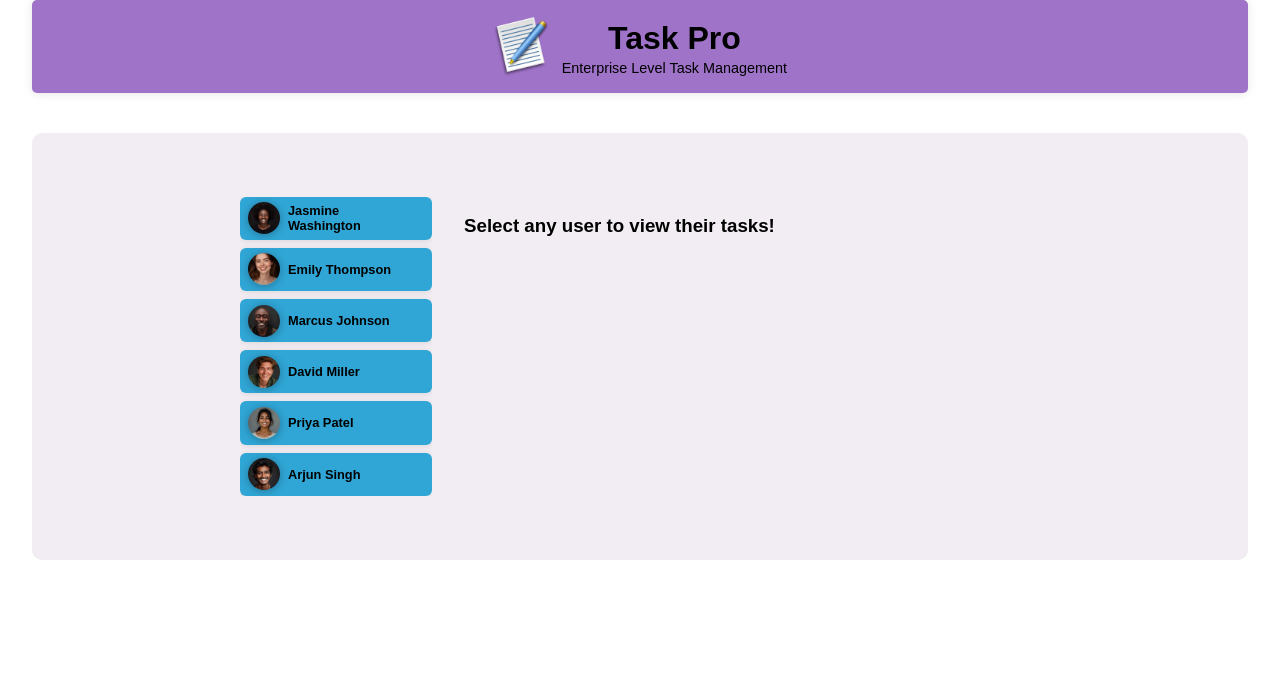
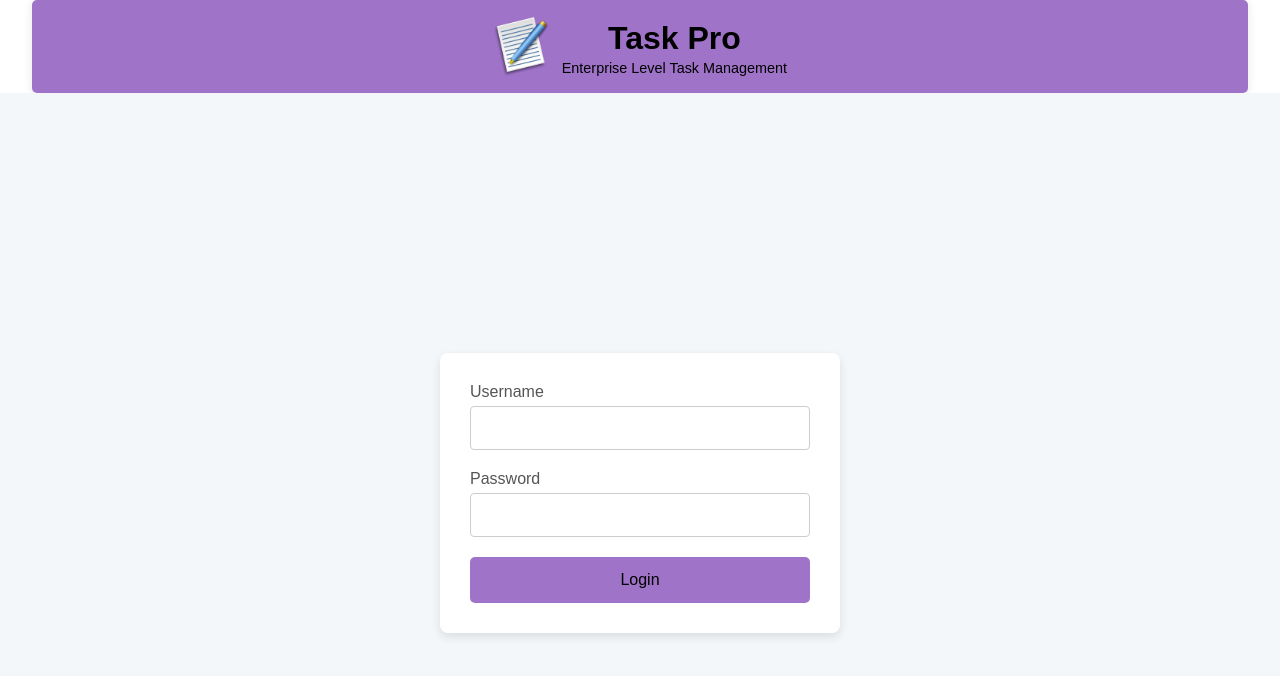
Before and after one commit to sivasankari-dev/task_pro, an Angular app: page / in a window 1280 px wide. Shown: the top 676 px of the page. Built offline with nearby package versions, Linux system fonts and the light colour scheme.

Commit message:
User Authentication

```diff
--- a/src/app/app.component.css
+++ b/src/app/app.component.css
@@ -1,7 +1,7 @@
 main {
     width: 90%;
     max-width: 50rem;
-    margin: 2.5rem auto;
+    margin:2.5rem auto;
     display: grid;
     grid-auto-flow: row;
     gap: 2rem;
@@ -26,6 +26,31 @@ main {
     overflow: auto;
   }
 
+  .welcome-container{
+    display: flex;
+    align-items: center; /* Align vertically */
+  }
+
+  .welcome-container h3{
+    margin-right: 10px;
+  }
+
+  .logout{
+    font:inherit;
+    font-size: 0.9rem;
+    font-weight: bold;
+    padding: 8px;
+    cursor: pointer;
+    border: none;
+    background-color: rgb(138, 185, 209);
+    margin-right: 5px;
+    border-radius: 5px;
+  }
+
+  .logout:hover{
+    background-color: #9965dd;
+  }
+
   /* @media (min-width: 768px) {
     main {
       margin: 4rem auto;
@@ -37,12 +62,96 @@ main {
     }
   } */
 
+  /* Container for the entire login form */
+.login-container {
+  display: flex;
+  flex-direction: column;
+  justify-content: center;
+  align-items: center;
+  min-height: 100vh;
+  background-color: #f4f7fa;
+  padding: 20px;
+}
+
+/* Title of the form */
+.login-title {
+  font-size: 2rem;
+  margin-bottom: 20px;
+  color: #333;
+}
+
+/* Styling for the form itself */
+.login-form {
+  background: #fff;
+  padding: 30px;
+  border-radius: 8px;
+  box-shadow: 0 4px 10px rgba(0, 0, 0, 0.1);
+  width: 100%;
+  max-width: 400px;
+}
+
+/* Grouping label and input fields */
+.input-group {
+  margin-bottom: 20px;
+}
+
+/* Label styling */
+.input-group label {
+  font-size: 1rem;
+  color: #555;
+  margin-bottom: 5px;
+  display: block;
+}
+
+/* Input field styling */
+.input-group input {
+  width: 100%;
+  padding: 12px;
+  font-size: 1rem;
+  border: 1px solid #ccc;
+  border-radius: 4px;
+  box-sizing: border-box;
+  outline: none;
+}
+
+.input-group input:focus {
+  border-color: #007bff;
+}
+
+/* Button styling */
+.login-btn {
+  width: 100%;
+  padding: 14px;
+  font-size: 1rem;
+  background-color: rgb(159, 115, 200);
+  /* color: #555; */
+  border: none;
+  border-radius: 5px;
+  cursor: pointer;
+  transition: background-color 0.3s ease;
+}
+
+.login-btn:hover {
+  background-color: #0056b3;
+}
+
+/* Mobile responsiveness */
+@media (max-width: 600px) {
+  .login-container {
+    padding: 10px;
+  }
+
+  .login-form {
+    padding: 20px;
+  }
+}
+
   /* Media Queries for Responsive Design */
 
 /* Tablet-sized devices and above (min-width: 768px) */
 @media (min-width: 768px) {
   main {
-      margin: 4rem auto;
+      margin: 1rem auto 4rem auto;
       grid-template-columns: 1fr 3fr; /* Two-column layout on larger screens */
   }
 
--- a/src/app/app.component.html
+++ b/src/app/app.component.html
@@ -1,7 +1,33 @@
 
 <app-header></app-header>
 
-<div class="notepad">
+<div *ngIf="!isLoggedIn" class="login-container">
+  <!-- Login Form -->
+  <!-- <h2 class="login-title">Task Pro</h2> -->
+  <form (ngSubmit)="login()" class="login-form">
+    <div class="input-group">
+    <label for="username">Username</label>
+    <input type="text" id="username" [(ngModel)]="username" name="username" required />
+    </div>
+
+    <div class="input-group">
+    <label for="password">Password</label>
+    <input type="password" id="password" [(ngModel)]="password" name="password" required />
+    </div>
+
+    <button type="submit" class="login-btn">Login</button>
+  </form>
+</div>
+
+<div class="notepad" *ngIf="isLoggedIn" >
+  <div class="welcome-container">
+  <h3>Welcome, {{ userRole === 'admin' ? 'Admin' : username }}</h3>
+  <button class="logout" (click)="logout()">Logout</button>
+</div>
+
+<!-- Admin View -->
+@if(isLoggedIn){
+@if(userRole === 'admin'){
 <main>
     <ul id="users">
       @for (user of users; track user.id) {
@@ -11,8 +37,8 @@
          <app-user [user] = user [selected]="user.id === selectedUserId" (select)="onSelectUser($event)"/>
       </li>
     }
+    </ul>
 
-    </ul>
       <!-- <app-tasks *ngIf="selectedUser" [name] = "selectedUser.name"  /> -->
        @if (selectedUser) {
         <app-tasks [name] = "selectedUser.name"  [user_id] = "selectedUser.id" />
@@ -21,8 +47,25 @@
         <h3 id="fallback">Select any user to view their tasks!</h3>
        }
 
+  </main>
+}
+<!-- UserView -->
+@else () {
 
+  <main>
+    @if (selectedUser) {
+    <ul id="users">
+
+      <li>
+         <app-user [user] = selectedUser [selected]="true" (select)="onSelectUser($event)"/>
+      </li>
+    </ul>
+    <app-tasks [name] = "selectedUser.name"  [user_id] = "selectedUser.id" />
+  }
   </main>
+}
+}
+
 </div>
+
   <router-outlet />
-<!-- <app-footer></app-footer> -->
--- a/src/app/app.component.ts
+++ b/src/app/app.component.ts
@@ -1,21 +1,38 @@
-import { Component } from '@angular/core';
+import { Component, OnInit } from '@angular/core';
 import { RouterOutlet } from '@angular/router';
 import { HeaderComponent } from './header/header.component';
 import { UserComponent } from './user/user.component';
 import { DUMMY_USERS } from './dummy-users';
 import { CommonModule } from '@angular/common';
 import { TasksComponent } from './tasks/tasks.component';
+import { FormsModule } from '@angular/forms';
 
 
 @Component({
   selector: 'app-root',
-  imports: [RouterOutlet, HeaderComponent, UserComponent, TasksComponent, CommonModule],
+  imports: [RouterOutlet, HeaderComponent, UserComponent, TasksComponent, CommonModule, FormsModule],
   templateUrl: './app.component.html',
   styleUrl: './app.component.css'
 })
 
 
-export class AppComponent {
+export class AppComponent implements OnInit{
+
+  username: string = '';
+  password: string = '';
+  isLoggedIn: boolean = false;
+  userRole: string | null = '';
+
+   // Dummy credentials for admin (can be replaced with actual authentication logic)
+   private adminCredentials = { username: 'admin', password: 'admin' };
+
+   ngOnInit() {
+    // Check if the user is already logged in by looking at localStorage
+    this.userRole = localStorage.getItem('userRole');
+    if (this.userRole) {
+      this.isLoggedIn = true;
+    }
+  }
 
   title = 'Task Management app';
   users = DUMMY_USERS;
@@ -30,5 +47,29 @@ export class AppComponent {
       // console.log (this.selectedUser)
   }
 
+  login() {
+    // Handle login logic here
+    if (this.username === this.adminCredentials.username && this.password === this.adminCredentials.password) {
+      localStorage.setItem('userRole', 'admin');
+      this.userRole = 'admin';
+      this.isLoggedIn = true;
+    } else if (this.username && this.password) {
+      localStorage.setItem('userRole', this.username);
+      this.userRole = 'user';
+      this.isLoggedIn = true;
+    } else {
+      alert('Invalid credentials');
+    }
+
+  }
+
+  logout(){
+    // Handle logout logic and clear localStorage
+    localStorage.removeItem('userRole');
+    this.isLoggedIn = false;
+    this.userRole = null;
+    this.username='';
+    this.password='';
+  }
 
 }
--- a/src/app/footer/footer.component.html
+++ /dev/null
@@ -1,3 +0,0 @@
-<footer>
-    <p>&copy; 2025 Easy Task. All rights reserved.</p>
-</footer>
--- a/src/app/tasks/tasks.component.html
+++ b/src/app/tasks/tasks.component.html
@@ -7,7 +7,7 @@
     <header>
         @if( user_id ){
         <h2>Tasks of {{ name }}</h2>
-        <menu>
+        <menu *ngIf="userRole === 'admin'">
             <button (click)="onStartAddTask()"> + Add Tasks</button>
         </menu>
         }
@@ -17,18 +17,6 @@
         <button (click)="selectTab('completed')" [class.active]="selectedTab === 'completed'">Completed Tasks</button>
     </div>
 
-    <!-- <ul>
-        @if (selectedUserTasks.length > 0) {
-            <li>
-                @for (selected_task of selectedUserTasks; track selected_task.id){
-                <app-task [task] = "selected_task" ></app-task>
-                }
-            </li>
-        }
-        @else ()   {
-            <h4 id = "fallback">No tasks assigned!</h4>
-        }
-    </ul> -->
     <div *ngIf="selectedTab === 'open'">
         <ul>
             @if(getOpenTasks().length > 0) {
--- a/src/app/tasks/tasks.component.ts
+++ b/src/app/tasks/tasks.component.ts
@@ -1,4 +1,4 @@
-import { Component, Input, SimpleChanges } from '@angular/core';
+import { Component, OnInit, Input, SimpleChanges } from '@angular/core';
 import { TaskComponent } from './task/task.component';
 import { NewTaskComponent } from './new-task/new-task.component';
 import { TasksService } from './task.services';
@@ -22,8 +22,18 @@ export class TasksComponent {
 
   }
 
+  isLoggedIn:boolean = false;
+  userRole: string | null = '';
   isAddingTasks = false;
   selectedTab: string = 'open';
+
+  ngOnInit() {
+    // Check if the user is already logged in by looking at localStorage
+    this.userRole = localStorage.getItem('userRole');
+    if (this.userRole) {
+      this.isLoggedIn = true;
+    }
+  }
 
   ngOnChanges(changes: SimpleChanges): void {
     if (changes['user_id']) {
```
Also changed, not shown: src/app/footer/footer.component.css (deleted, +0 -24 lines), src/app/footer/footer.component.ts (deleted, +0 -11 lines), 1 other file (tests, documents, lock files or other folders).
